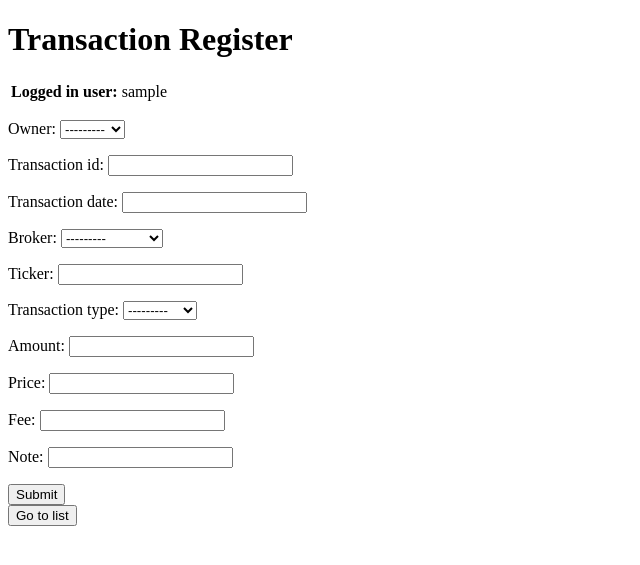
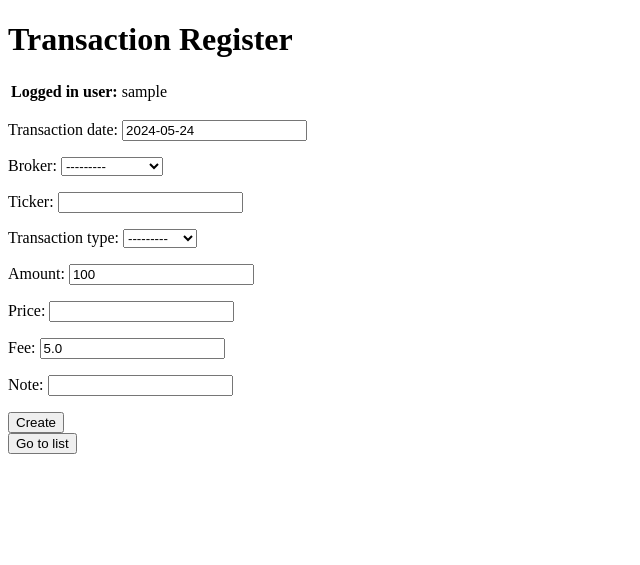
Before and after one commit to pasunmaa/CSBProject1, a Django app: page /create/ in a window 1280 px wide. Shown: the top 565 px of the page, without its empty margins (0-640 px from the left). Run offline with Django 5.2, Linux system fonts and the light colour scheme; the visitor is signed in with stand-in values (Sample User, id 1); data comes from the database, SQL or seed files in the repository.

Commit message:
login required, create form init, id instead of transaction_id

```diff
--- a/webApp/forms.py
+++ b/webApp/forms.py
@@ -1,5 +1,7 @@
+import datetime
 from django import forms
 from .models import TransactionModel
+from django.contrib.auth.models import User
 
 
 # creating a form
@@ -12,8 +14,9 @@ class TransactionForm(forms.ModelForm):
 
         # specify fields to be used
         fields = [
-            "owner",
-            "transaction_id",
+            #"owner",
+            #"transaction_id",
+            "id",
             "transaction_date",
             "broker",
             "ticker",
@@ -23,3 +26,24 @@ class TransactionForm(forms.ModelForm):
             "fee",
             "note",
         ]
+
+        # set default values
+        #broker = forms.ChoiceField(label="Broker", choices=TransactionModel.BROKERS.items(), initial=1),
+
+        widgets = {
+            'id': forms.TextInput(attrs={'readonly': True}),
+            'transaction_date': forms.DateInput(attrs={'value': datetime.date.today()}), #.strftime('%Y-%m-%d')}),
+            #'broker': forms.ChoiceField(label="Broker", choices=TransactionModel.BROKERS.items(), initial=1),
+            'amount': forms.NumberInput(attrs={'value': 100}),
+            'fee': forms.TextInput(attrs={'value': 5.0}),
+            'note': forms.TextInput(attrs={'required':False, 'value': ''}),
+        }
+
+        def __init__(self, *args, **kwargs):
+            self.request = kwargs.pop('request', None)
+            super(TransactionModel, self).__init__(*args, **kwargs)
+            if self.request:
+                self.fields['owner'].initial = self.request.user
+                self.fields['broker'].initial = TransactionModel.BROKERS[1]
+            #self.fields['owner'].queryset = User.objects.filter(pk=self.request.user.pk)
+            print(f"TransactionForm init: {self.request.user}")
--- a/webApp/templates/create_view.html
+++ b/webApp/templates/create_view.html
@@ -10,7 +10,7 @@
     <!-- Using the formset -->
     {{ form.as_p }}
 
-    <input type="submit" value="Submit">
+    <input type="submit" value="Create">
 </form>
 <button type="button"
     onclick="window.location.href='{% url 'home' %}'">Go to list
--- a/webApp/templates/detail_view.html
+++ b/webApp/templates/detail_view.html
@@ -11,7 +11,7 @@
         </tr>
         <tr>
           <th>Transaction ID</th>
-          <td>{{ data.transaction_id }}</td>
+          <td>{{ data.id }}</td>
         </tr>
         <tr>
           <th>Transaction Date</th>
--- a/webApp/templates/list_view.html
+++ b/webApp/templates/list_view.html
@@ -20,7 +20,7 @@
         {% for data in dataset %}
         <tr>
           <td>{{ data.owner }}</td>
-          <td>{{ data.transaction_id }}</td>
+          <td>{{ data.id }}</td>
           <td>{{ data.transaction_date }}</td>
           <td>{{ data.get_broker_display }}</td>
           <td>{{ data.ticker }}</td>
--- a/webApp/urls.py
+++ b/webApp/urls.py
@@ -26,7 +26,7 @@ urlpatterns = [
     path('logout/', logout_view, name='logout'),
     path('list/', list_view, name='list_transactions'),
     path('create/', create_view, name='create_new_transaction'),
-    path('<id>', detail_view ),
+    path('<id>', detail_view, name='detail_view'),
     path('<id>/update', update_view, name='update_view'),
     path('<id>/delete', delete_view, name='delete_view')
 ]
--- a/webApp/views.py
+++ b/webApp/views.py
@@ -61,21 +61,6 @@ def login_view(request):
 
 
 @login_required
-def create_view(request):
-    # dictionary for initial data with
-    # field names as keys
-    context = {}
-
-    # add the dictionary during initialization
-    form = TransactionForm(request.POST or None)
-    if form.is_valid():
-        form.save()
-
-    context['form'] = form
-    return render(request, "create_view.html", context)
-
-
-@login_required
 def list_view(request):
     user = request.user.get_username()
     print(f"list_view user={user}")
@@ -90,17 +75,38 @@ def list_view(request):
     return render(request, "list_view.html", context)
 
 
+@login_required
+def create_view(request):
+    # dictionary for initial data with field names as keys
+    context = {}
+
+    # add the dictionary during initialization
+    form = TransactionForm(request.POST or None)
+    if form.is_valid():
+        form.instance.owner = request.user  # Set owner on the form instance
+        form.save()
+
+    context['form'] = form
+    return render(request, "create_view.html", context)
+
+
+# Authorization works properly when @login_required is set on top of the function
+#@login_required
 def detail_view(request, id):
-    # dictionary for initial data with
-    # field names as keys
+    # dictionary for initial data with field names as keys
     context ={}
 
     # add the dictionary during initialization
-    context["data"] = TransactionModel.objects.get(id = id)
+    try:
+        context["data"] = TransactionModel.objects.get(id = id)
+    except TransactionModel.DoesNotExist:
+        # return empty data
+        pass
 
     return render(request, "detail_view.html", context)
 
 
+@login_required
 def update_view(request, id):
     # dictionary for initial data with field names as keys
     context ={}
@@ -116,13 +122,13 @@ def update_view(request, id):
         form.save()
         return HttpResponseRedirect("/") #+id)
 
-    # add form dictionary to context
+    # add form to context
     context["form"] = form
 
     return render(request, "update_view.html", context)
 
 
-# delete view for details
+@login_required
 def delete_view(request, id):
     # dictionary for initial data with field names as keys
     context ={}
@@ -132,7 +138,6 @@ def delete_view(request, id):
 
 
     if request.method =="POST":
-        # delete object
         obj.delete()
         # after deleting redirect to home page
         return HttpResponseRedirect("/")
```
